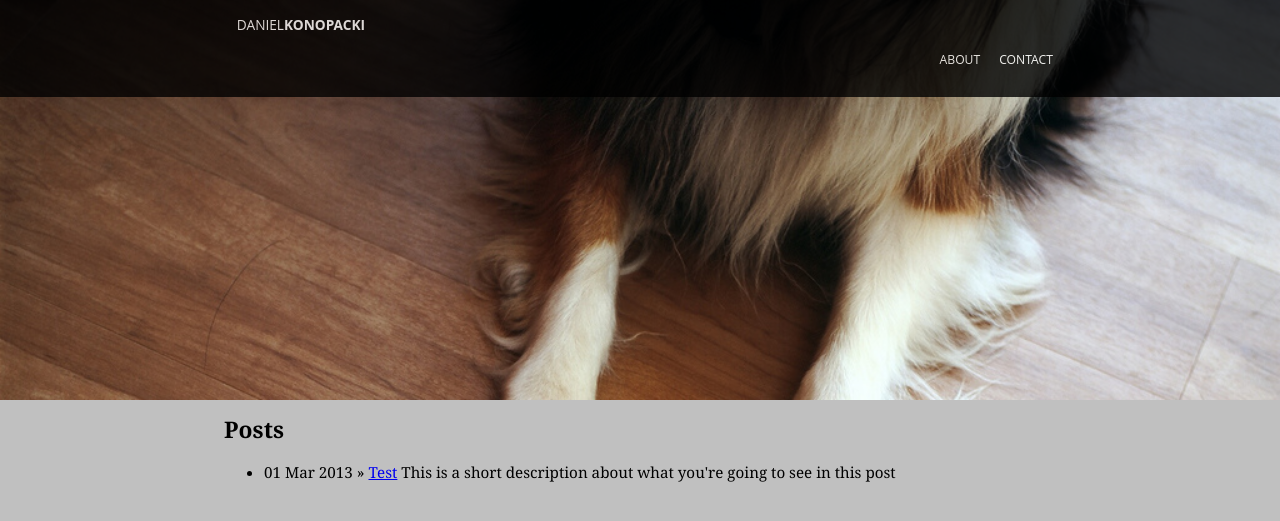
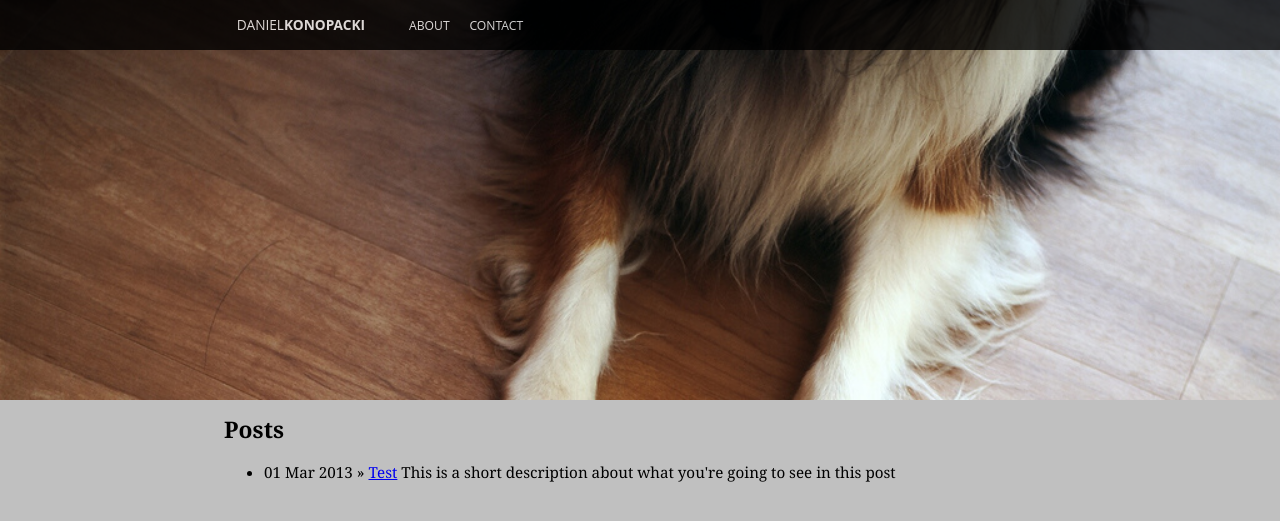
Before and after one commit to danielkonopacki/danielkonopacki.github.com, a Jekyll site: the page built from index.html, in a window 1280 px wide. Shown: the top 521 px of the page. Built offline with Jekyll 4.4.1, drawn with Linux system fonts in a browser that asks for light colours; Markdown is read by kramdown in place of the engine named in the settings.

Commit message:
CSS updates

```diff
--- a/css/layout.css
+++ b/css/layout.css
@@ -14,7 +14,9 @@ html, body {
   top: 0;
 }
 
-#header h1 {
+#header h1,
+#header section,
+#header section ul {
   display: inline;
 }
 
```
Also changed, not shown: 1 other file.
